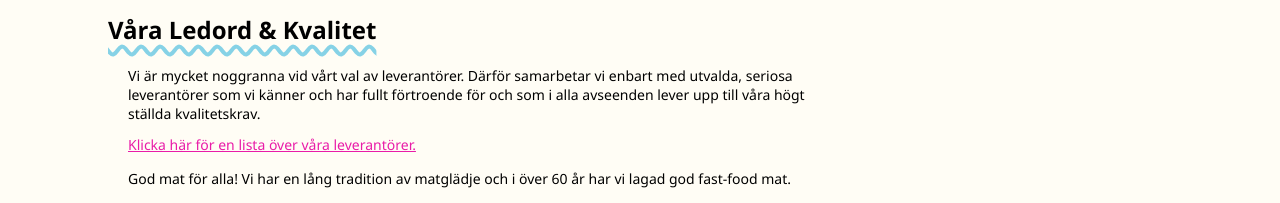
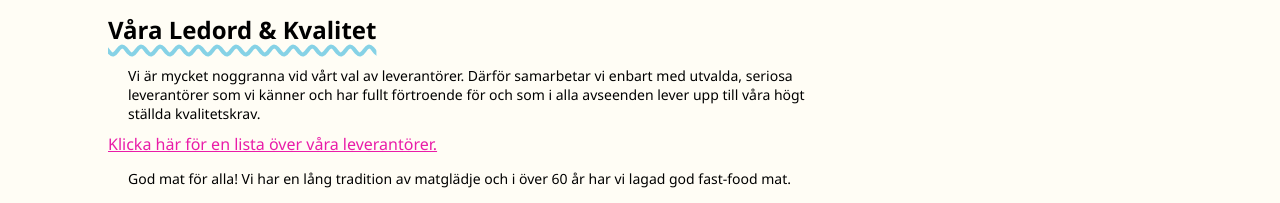
Before and after one commit to kevve04/my-react-website, a React (Vite) app: page /about in a window 1280 px wide. Shown: the part 2180-2383 px from the top of the page. Built offline with nearby package versions, Linux system fonts and the light colour scheme.

Commit message:
Updated suppliers.css

```diff
--- a/src/styles/components/suppliers.css
+++ b/src/styles/components/suppliers.css
@@ -210,14 +210,6 @@
 /* #endregion */
 
 
-/* ======== Link ======== */
-#open_link {
-	font-size: 14px;
-	margin-left: 20px;
-}
-
-
-
 /* ===== Suppliers Mobile ===== */
 @media only screen and (max-width: 750px) {
 	#supplier_list {
@@ -237,10 +229,6 @@
 
 	/* == Close Button == */
 	#close {
-		height: 40px;
-		width: 40px;
-	}
-	.close_line {
-		height: 3px;
+		scale: 0.8;
 	}
 }
```
